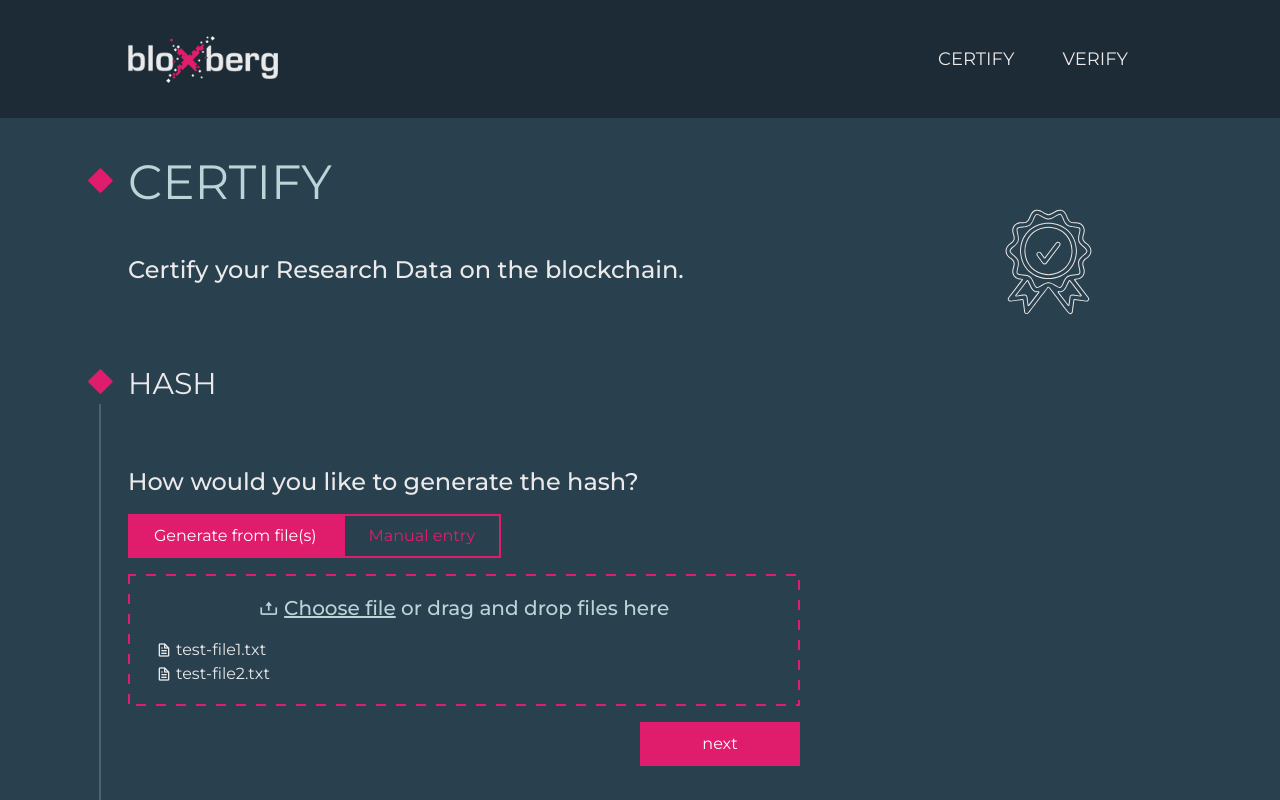
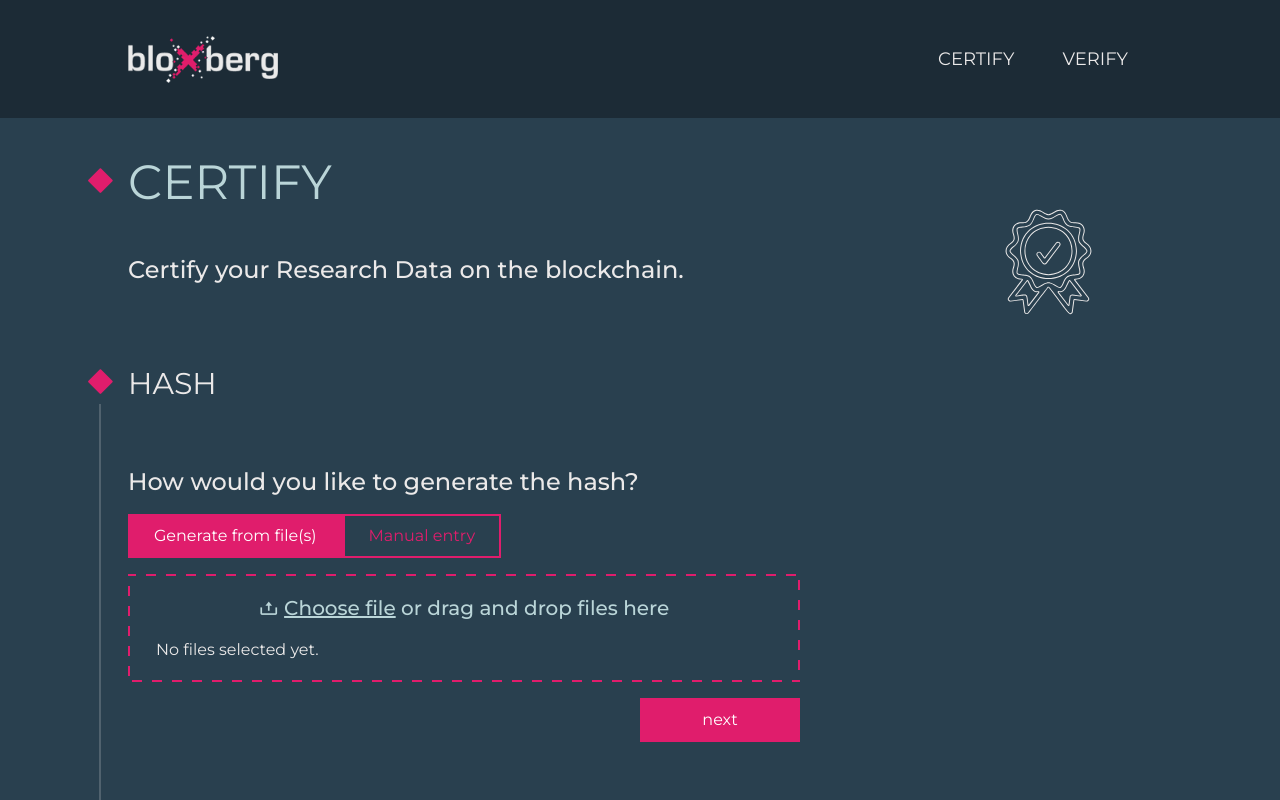
Before and after one commit to bloxberg-org/bloxberg-certify-app, a Next.js app: page /certify in a window 1280 px wide. Shown: the top 800 px of the page. Built offline with nearby package versions, Linux system fonts and the light colour scheme.

Commit message:
make select file drag and drop work

```diff
--- a/app/ui/file-upload.tsx
+++ b/app/ui/file-upload.tsx
@@ -1,22 +1,61 @@
-import {useRef} from "react";
+import {ChangeEvent, DragEvent, useRef, useState} from "react";
+import { twMerge } from 'tailwind-merge'
 
 export default function FileUpload({disabledInput}:{disabledInput?:boolean}) {
+    const [selectedFileList, setSelectedFileList] = useState<FileList | null>(null);
+    const [dragActive, setDragActive] = useState(false);
     const inputFile = useRef<HTMLInputElement | null>(null);
 
-    const onClick = () => {
+    const onFileChange = (event: ChangeEvent<HTMLInputElement>) => {
+        onReceiveFiles(event.target.files)
+    };
+
+    const onReceiveFiles = (fileList: FileList | null) => {
+        if(fileList && fileList.length > 0){
+            setSelectedFileList(fileList)
+        }
+    }
+
+    const onSelectFilesClick = () => {
         inputFile.current?.click();
     };
 
-    const onFileDrop = () => {
-        // drag drop
+    const handleDrag = function(e: DragEvent<HTMLDivElement>) {
+        e.preventDefault();
+        e.stopPropagation();
+        if (e.type === "dragenter" || e.type === "dragover") {
+            setDragActive(true);
+        } else if (e.type === "dragleave") {
+            setDragActive(false);
+        }
+    };
+
+    const handleDrop = function(e: DragEvent<HTMLDivElement>) {
+        e.preventDefault();
+        e.stopPropagation();
+        setDragActive(false);
+        onReceiveFiles(e.dataTransfer.files)
+    };
+
+    const getSelectedFilesHtml = (selectedFileList:FileList | null) => {
+        if(selectedFileList){
+            return Array.from(selectedFileList)?.map((file, index) => (
+                <div key={index} className="font-normal text-base text-bloxberg-grey">
+                    <i className='bx bx-file relative top-0.5 mr-1'></i>{file.name}
+                </div>
+            ))
+        } else {
+            return <div className="font-normal text-base text-bloxberg-grey">No files selected yet.</div>
+        }
     };
 
     return (
-        <div className={`min-w-[400px] w-full min-h-200 h-fit bg-transparent px-7 py-5 cursor-pointer bloxberg-file-upload ${disabledInput ? "pointer-events-none" : ""}`} onDrop={onFileDrop} onClick={onClick}>
-            <input type="file" className="hidden" ref={inputFile}/>
+        <div className={twMerge(`relative min-w-[400px] w-full min-h-200 h-fit bg-transparent px-7 py-5 cursor-pointer bloxberg-file-upload ${disabledInput ? "pointer-events-none" : ""}`, `${dragActive ? "bg-bloxberg-blue-200" : ""}`)} onClick={onSelectFilesClick}
+             onDragEnter={handleDrag}>
+            <input type="file" className="hidden" ref={inputFile} onChange={onFileChange} multiple/>
             <div className="text-center text-bloxberg-blue-100 font-medium text-xl mb-4"><i className='bx bx-upload relative top-0.5'></i> <u>Choose file</u> or drag and drop files here</div>
-            <div className="font-normal text-base text-bloxberg-grey"><i className='bx bx-file relative top-0.5 mr-1'></i>test-file1.txt</div>
-            <div className="font-normal text-base text-bloxberg-grey"><i className='bx bx-file relative top-0.5 mr-1'></i>test-file2.txt</div>
+            {getSelectedFilesHtml(selectedFileList)}
+            { dragActive && <div className={"absolute w-full h-full top-0 bottom-0 left-0 right-0"} onDragEnter={handleDrag} onDragLeave={handleDrag} onDragOver={handleDrag} onDrop={handleDrop}></div> }
         </div>
     )
 }
```
Also changed, not shown: package.json (+5 -4 lines), 1 other file (tests, documents, lock files or other folders).
